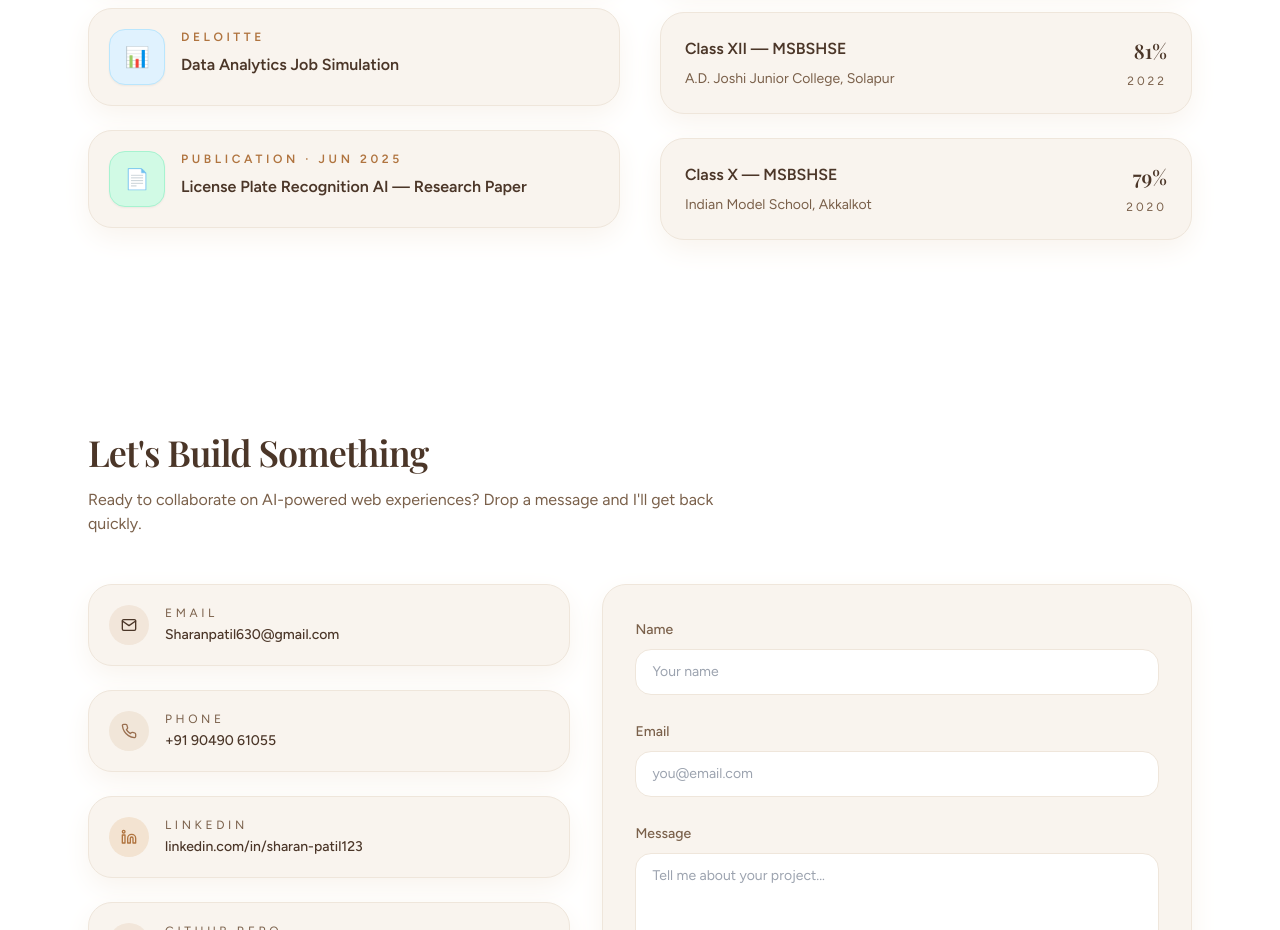
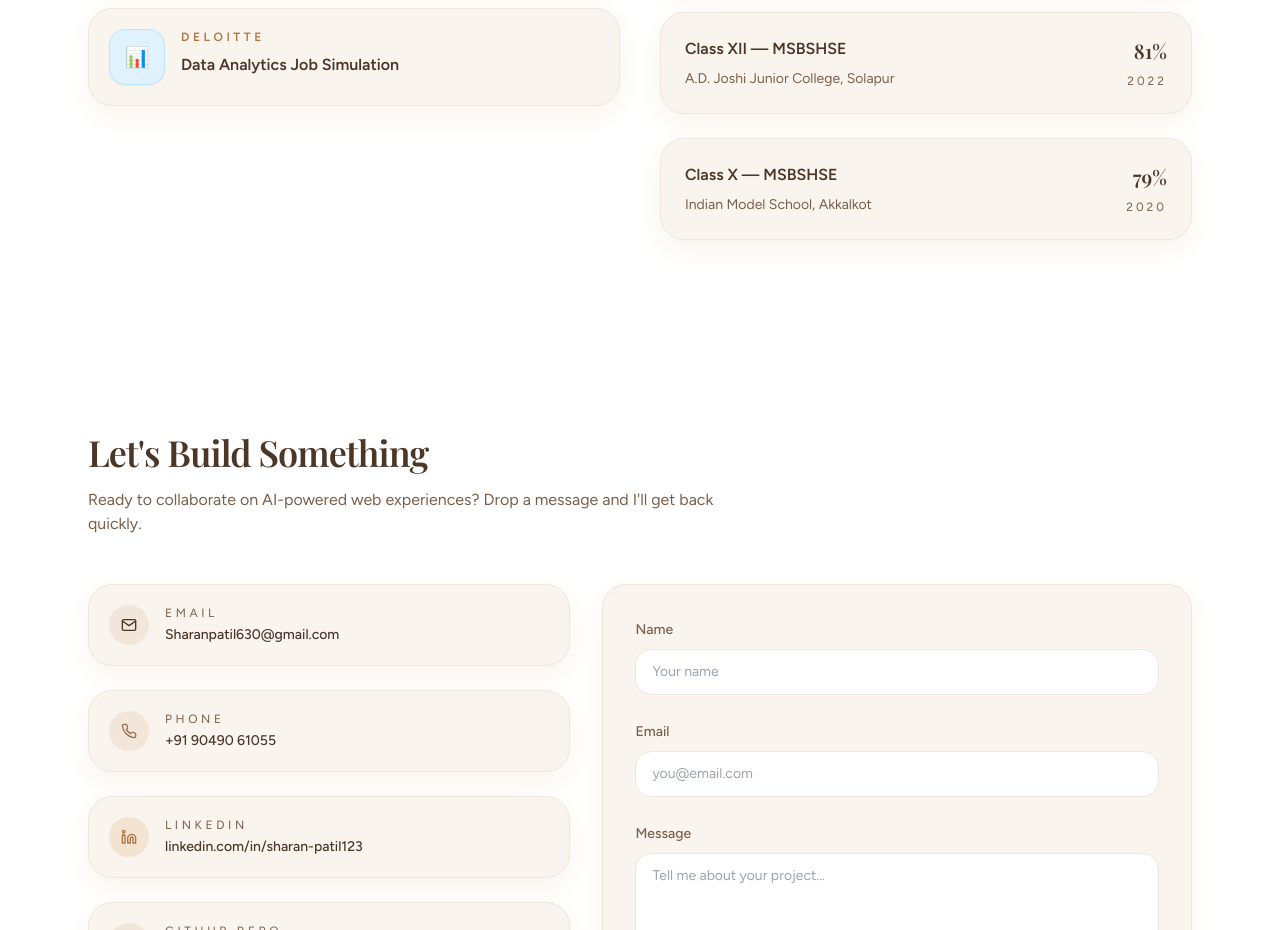
Before and after one commit to Sharan0555/Portfolio, a React (Vite) app: page / in a window 1280 px wide. Shown: the part 3480-4410 px from the top of the page. Built offline with nearby package versions, Linux system fonts and the light colour scheme.

Commit message:
Remove old license plate reference

```diff
--- a/src/components/About.jsx
+++ b/src/components/About.jsx
@@ -17,13 +17,6 @@ const certifications = [
     icon: "📊",
     tone: "credential-icon--deloitte",
     ariaLabel: "Deloitte",
-  },
-  {
-    label: "Publication · Jun 2025",
-    title: "License Plate Recognition AI — Research Paper",
-    icon: "📄",
-    tone: "credential-icon--publication",
-    ariaLabel: "Publication",
   },
 ];
 
```
